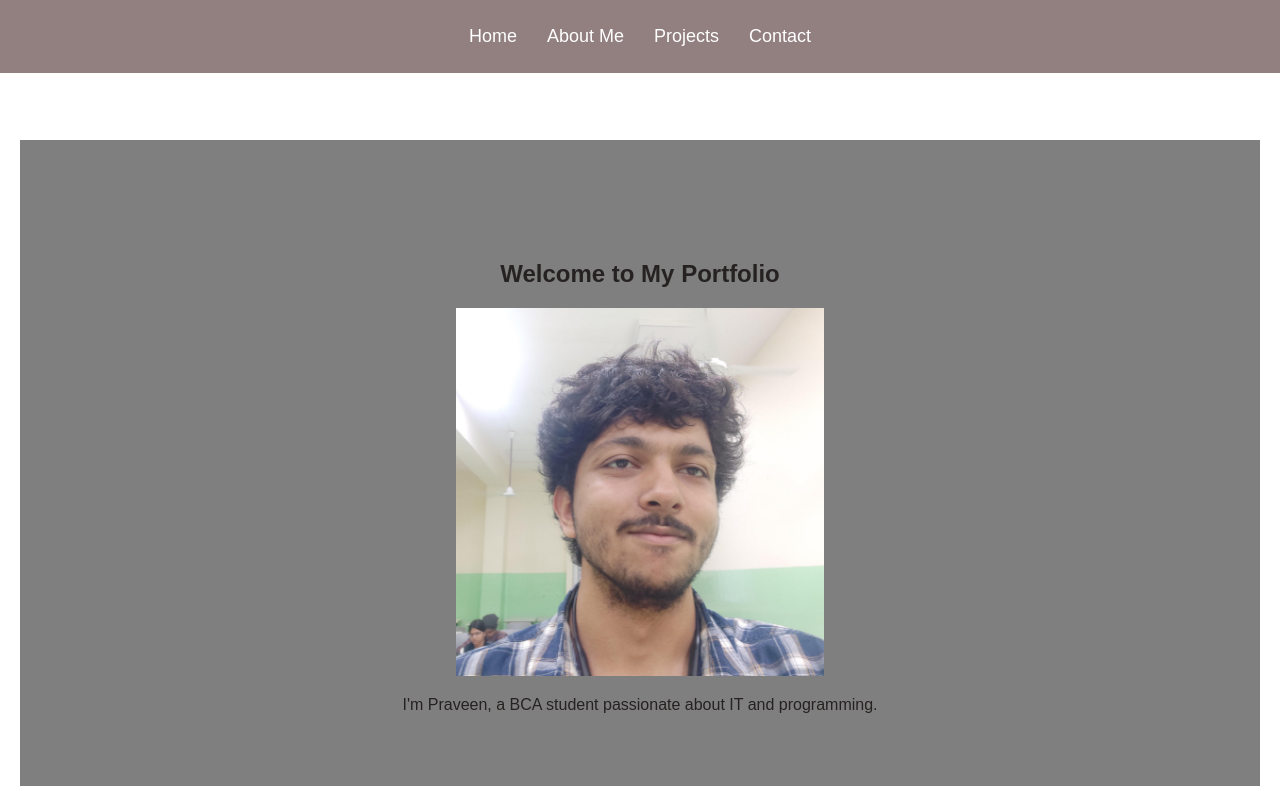
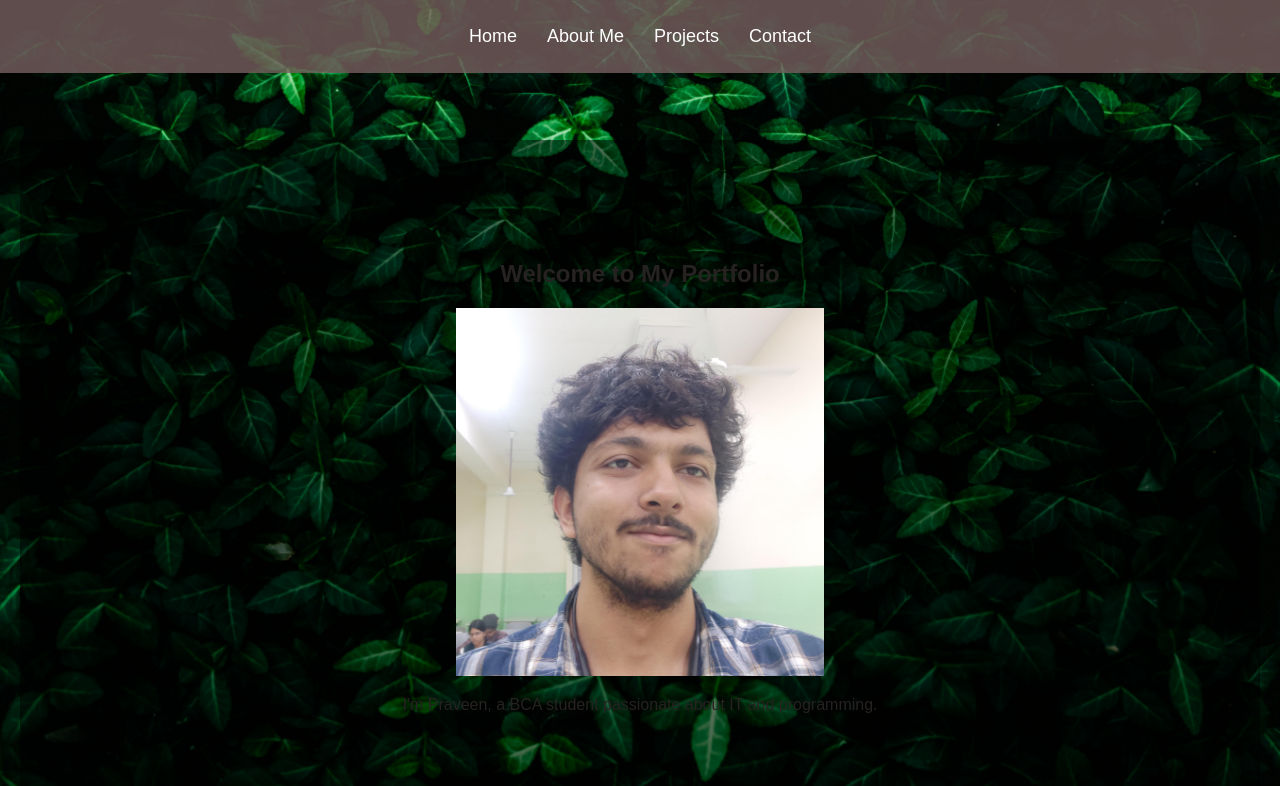
Before and after one commit to Praveen-Kumar-Goswami/Portfolio-website, a plain HTML site: page Level-B/Level-A/index.html in a window 1280 px wide. Shown: the top 786 px of the page. Drawn offline with Linux system fonts and the light colour scheme.

Commit message:
Update styles.css

```diff
--- a/Level-B/Level-A/assets/style/styles.css
+++ b/Level-B/Level-A/assets/style/styles.css
@@ -1,7 +1,7 @@
 body {
     margin: 0;
     font-family: Arial, sans-serif;
-    background: url('background.jpg') no-repeat center center fixed;
+    background: url('/assets/images/background.jpg') no-repeat center center fixed;
     background-size: cover;
     color: rgb(39, 34, 34);
 }
```
